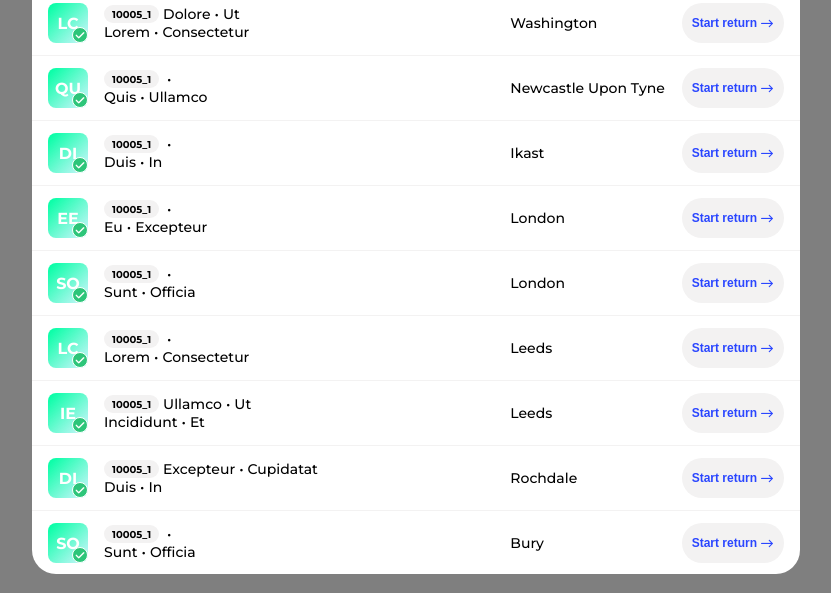
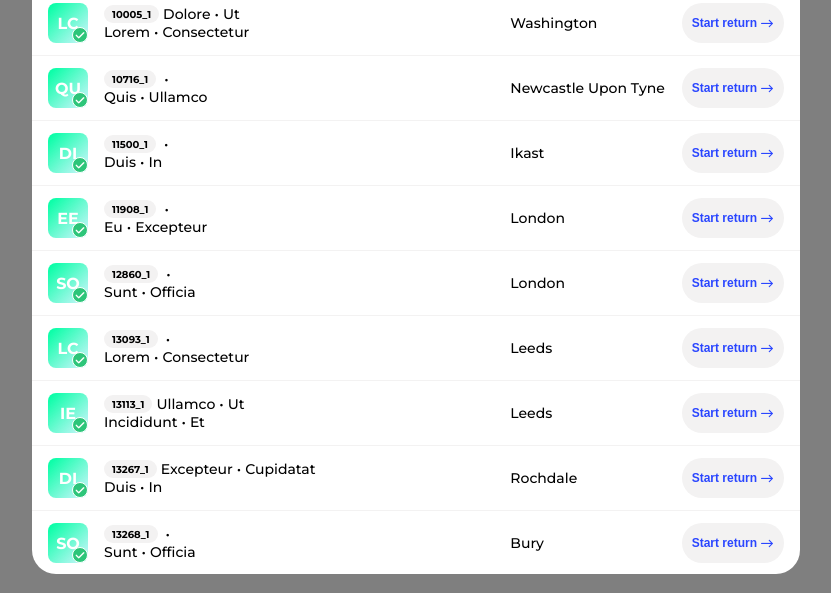
Before and after one commit to narguis/vue2-test, a Vue app: page / in a window 1280 px wide. Shown: the part 194-787 px from the top of the page, without its empty margins (224-1055 px from the left). Built offline with nearby package versions, Linux system fonts and the light colour scheme.

Commit message:
fix: fixed dynamic id rendering

```diff
--- a/src/components/ReturnItemsModal.vue
+++ b/src/components/ReturnItemsModal.vue
@@ -42,7 +42,7 @@
             <div class="customer-info">
               <div class="customer-id-parent">
                 <div class="customer-id">
-                  {{ datasource_id }}
+                  {{ customer.datasource_id }}
                 </div>
                 <div class="parent-full-name">
                   <div class="parent-name">
```
